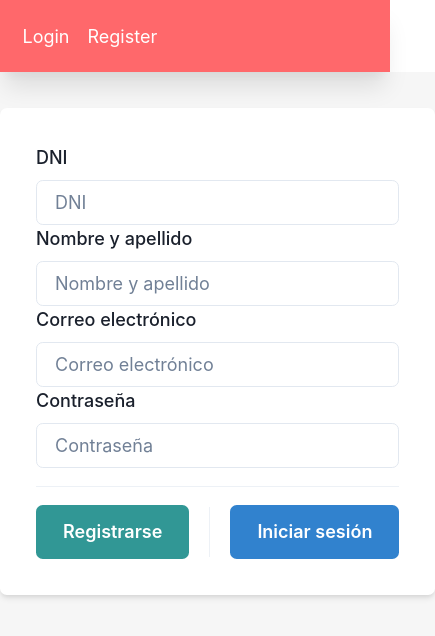
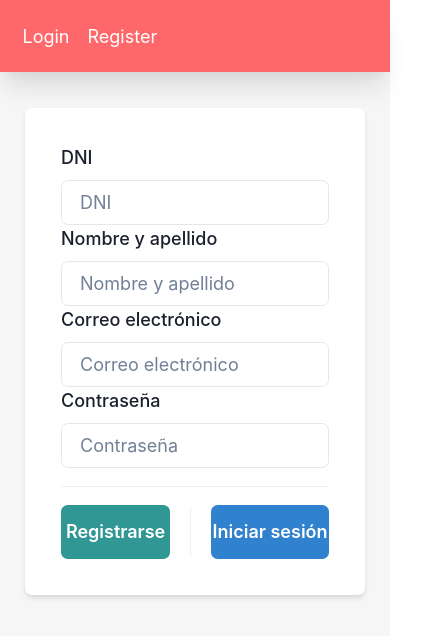
Before and after one commit to valpas312/integrador-front, a React (Vite) app: page /register in a window 390 px wide. Shown: the top 636 px of the page, 435 px wide, since content can reach past the window. Built offline with nearby package versions, Linux system fonts and the light colour scheme.

Commit message:
breakpoint en formularios

```diff
--- /dev/null
+++ b/src/components/formControl/Form.jsx
@@ -0,0 +1,25 @@
+import { FormControl, useMediaQuery } from "@chakra-ui/react"
+
+// eslint-disable-next-line react/prop-types
+const Form = ({children, handleOnSubmit}) => {
+    const [isLargerThan344] = useMediaQuery("(min-width: 500px)")
+  return (
+    <FormControl
+      as="form"
+      onSubmit={handleOnSubmit}
+      maxW={
+        isLargerThan344 ? "lg" : "340px"
+      }
+      mx="auto"
+      my="8"
+      p="8"
+      bg="white"
+      borderRadius="md"
+      boxShadow="md"
+    >
+    {children}
+    </FormControl>
+  )
+}
+
+export default Form
--- a/src/pages/login/Login.jsx
+++ b/src/pages/login/Login.jsx
@@ -1,5 +1,4 @@
 import {
-  FormControl,
   FormLabel,
   Input,
   Button,
@@ -19,6 +18,7 @@ import { setToken } from "../../features/token/tokenSlice";
 import { setUser } from "../../features/user/userSlice";
 import { handleError } from "../../utils/handleError";
 import { useNavigate } from "react-router-dom";
+import Form from "../../components/formControl/Form";
 
 const Login = () => {
   const navigate = useNavigate();
@@ -68,18 +68,7 @@ const Login = () => {
   };
 
   return (
-    <FormControl
-      as="form"
-      onSubmit={handleOnSubmit}
-      maxW="lg"
-      minW="md"
-      mx="auto"
-      my="8"
-      p="8"
-      bg="white"
-      borderRadius="md"
-      boxShadow="md"
-    >
+    <Form handleOnSubmit={handleOnSubmit}>
       <FormLabel>Correo electrónico</FormLabel>
       <Input
         placeholder="Correo electrónico"
@@ -142,7 +131,7 @@ const Login = () => {
           Registrarse
         </Button>
       </Center>
-    </FormControl>
+    </Form>
   );
 };
 
--- a/src/pages/register/Register.jsx
+++ b/src/pages/register/Register.jsx
@@ -3,7 +3,6 @@ import { useMutation } from "@tanstack/react-query";
 import { API_URL } from "../../utils/constantes";
 import axios from "axios";
 import {
-  FormControl,
   FormLabel,
   Input,
   Button,
@@ -14,6 +13,7 @@ import {
 } from "@chakra-ui/react";
 import { handleError } from "../../utils/handleError";
 import { useNavigate } from "react-router-dom";
+import Form from "../../components/formControl/Form";
 
 const Register = () => {
   const navigate = useNavigate();
@@ -77,17 +77,7 @@ const Register = () => {
   };
 
   return (
-    <FormControl
-      as="form"
-      onSubmit={handleOnSubmit}
-      maxW="lg"
-      mx="auto"
-      my="8"
-      p="8"
-      bg="white"
-      borderRadius="md"
-      boxShadow="md"
-    >
+    <Form handleOnSubmit={handleOnSubmit}>
       <FormLabel>DNI</FormLabel>
       <Input placeholder="DNI" id="dni" onChange={handleOnChange} isRequired />
 
@@ -148,7 +138,7 @@ const Register = () => {
           Iniciar sesión
         </Button>
       </Center>
-    </FormControl>
+    </Form>
   );
 };
 
--- a/src/pages/turnos/CrearTurno.jsx
+++ b/src/pages/turnos/CrearTurno.jsx
@@ -1,6 +1,5 @@
 import {
   Button,
-  FormControl,
   FormLabel,
   Input,
   Divider,
@@ -15,6 +14,7 @@ import { API_URL, medicos, especialidades } from "../../utils/constantes";
 import { useSelector } from "react-redux";
 import { handleError } from "../../utils/handleError";
 import { useNavigate } from "react-router-dom";
+import Form from "../../components/formControl/Form";
 
 const CrearTurno = () => {
   const navigate = useNavigate();
@@ -79,17 +79,7 @@ const CrearTurno = () => {
 
   return (
     <>
-      <FormControl
-        as="form"
-        onSubmit={handleOnSubmit}
-        maxW="lg"
-        mx="auto"
-        my="8"
-        p="8"
-        bg="white"
-        borderRadius="md"
-        boxShadow="md"
-      >
+      <Form handleOnSubmit={handleOnSubmit}>
         <FormLabel>Fecha y Hora</FormLabel>
         <Input
           type="datetime-local"
@@ -135,7 +125,7 @@ const CrearTurno = () => {
             "Crear Turno"
           )}
         </Button>
-      </FormControl>
+      </Form>
     </>
   );
 };
--- a/src/pages/verificar/VerificarUsuario.jsx
+++ b/src/pages/verificar/VerificarUsuario.jsx
@@ -1,5 +1,4 @@
 import {
-  FormControl,
   FormLabel,
   Input,
   Button,
@@ -18,6 +17,7 @@ import { handleError } from "../../utils/handleError";
 import { useNavigate } from "react-router-dom";
 import { useDispatch } from "react-redux";
 import { setVerified } from "../../features/user/userSlice";
+import Form from "../../components/formControl/Form";
 
 const VerificarUsuario = () => {
   const navigate = useNavigate();
@@ -57,17 +57,7 @@ const VerificarUsuario = () => {
     );
   };
   return (
-    <FormControl
-      as="form"
-      onSubmit={handleOnSubmit}
-      maxW="lg"
-      mx="auto"
-      my="8"
-      p="8"
-      bg="white"
-      borderRadius="md"
-      boxShadow="md"
-    >
+    <Form onSubmit={handleOnSubmit} title="Verificar usuario">
       <FormLabel>Correo electrónico</FormLabel>
       <Input
         placeholder="Correo electrónico"
@@ -126,7 +116,7 @@ const VerificarUsuario = () => {
           Registrarse
         </Button>
       </Center>
-    </FormControl>
+    </Form>
   );
 };
 
```
